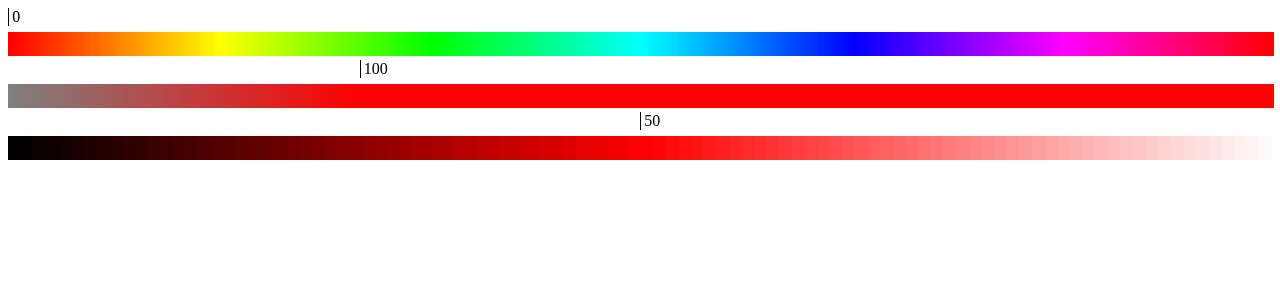
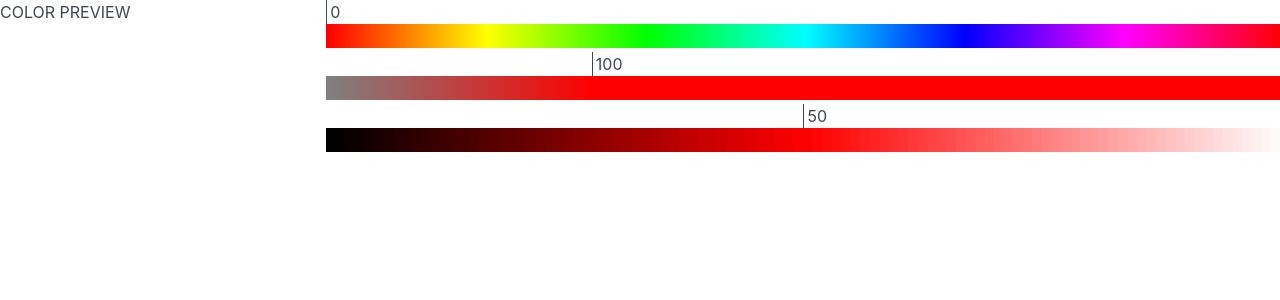
Before and after one commit to tim811223/ReactJS, a React (Vite) app in the folder ch11/1-ColorPicker/: page / in a window 1280 px wide. Shown: the top 300 px of the page. Built offline with nearby package versions, Linux system fonts and the light colour scheme.

Commit message:
ch11-108  調色盤加上調色後的結果顯示區塊

```diff
--- a/ch11/1-ColorPicker/src/ColorPicker/ColorPicker.tsx
+++ b/ch11/1-ColorPicker/src/ColorPicker/ColorPicker.tsx
@@ -1,13 +1,19 @@
 import "./ColorPicker.scss";
 import { FC } from "react";
 import { HSL } from "./HSL";
+import "bulma/css/bulma.min.css";
 
 export const ColorPicker: FC = () => {
   return (
     <>
-      <div>
-        <div className="color-picker">
-          <HSL />
+      <div className="color-picker">
+        <div className="columns is-mobile">
+          <div className="column is-3">
+            <div className="preview">COLOR PREVIEW</div>
+          </div>
+          <div className="column">
+            <HSL />
+          </div>
         </div>
       </div>
     </>
```
